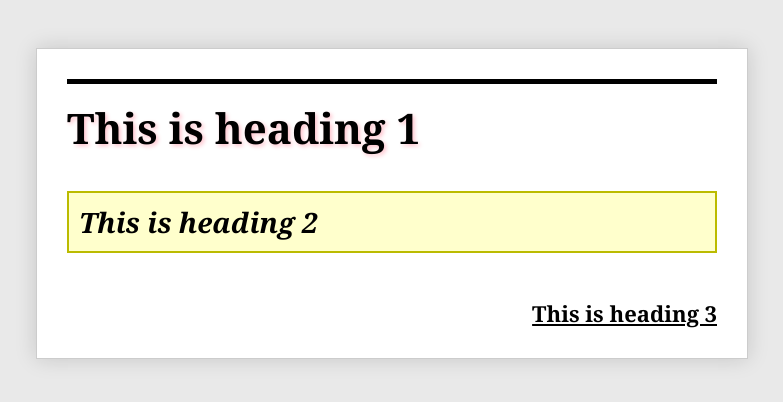
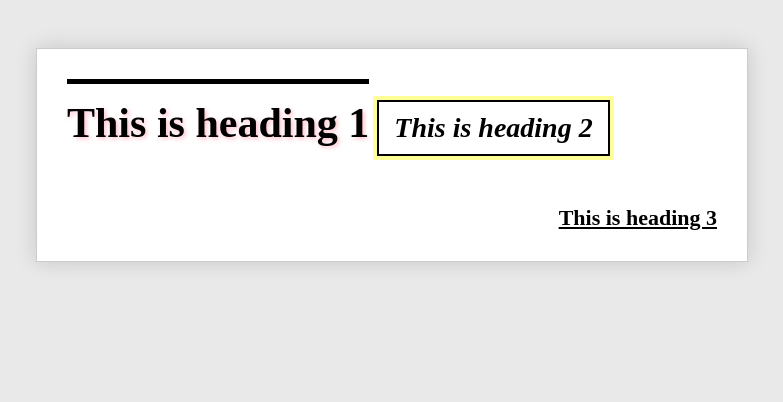
Before and after one commit to YohanesRafelius/Exercise-14, a plain HTML site: page index.html in a window 1280 px wide. Shown: the whole page, without its empty margins (248-1031 px from the left). Drawn offline with Linux system fonts and the light colour scheme.

Commit message:
Refactor HTML and CSS styles for headings and layout

```diff
--- a/index.html
+++ b/index.html
@@ -1,12 +1,12 @@
 <!DOCTYPE html>
 <html lang="en">
 <head>
-<meta charset="UTF-8">
+<meta charset="UTF-8" />
 <title>Exercise 14</title>
 
 <style>
   body {
-        font-family: Georgia, serif;
+    font-family: "Times New Roman", Times, serif;
     background: #e9e9e9;
     padding: 40px;
   }
@@ -26,18 +26,28 @@
     font-weight: bold;
     margin: 0 0 35px 0;
     padding-top: 15px;
+    display: inline-block; /* supaya garis atas hanya sepanjang teks */
     border-top: 5px solid black;
     text-shadow: 2px 2px 4px pink;
+  }
+
+  /* Container untuk highlight kuning di luar kotak */
+  .highlight-box {
+    background: #ffff99; /* highlight kuning */
+    display: inline-block; /* supaya ukuran pas dengan isi */
+    padding: 4px; /* jarak highlight dari border kotak */
+    margin-bottom: 45px;
   }
 
   /* Heading 2 */
   h2 {
     font-size: 28px;
     font-style: italic;
-        border: 2px solid #bbbb00;
-        padding: 10px;
-        background: rgba(255,255,0,0.2);
-        margin-bottom: 45px;
+    background: white; /* background putih */
+    border: 2px solid black; /* border hitam */
+    margin: 0;
+    padding: 10px 15px;
+    display: inline-block;
   }
 
   /* Heading 3 */
@@ -56,7 +66,9 @@
 
   <h1>This is heading 1</h1>
 
+  <div class="highlight-box">
     <h2>This is heading 2</h2>
+  </div>
 
   <h3>This is heading 3</h3>
 
```
Lines whose indentation alone changed are shown as unchanged.
